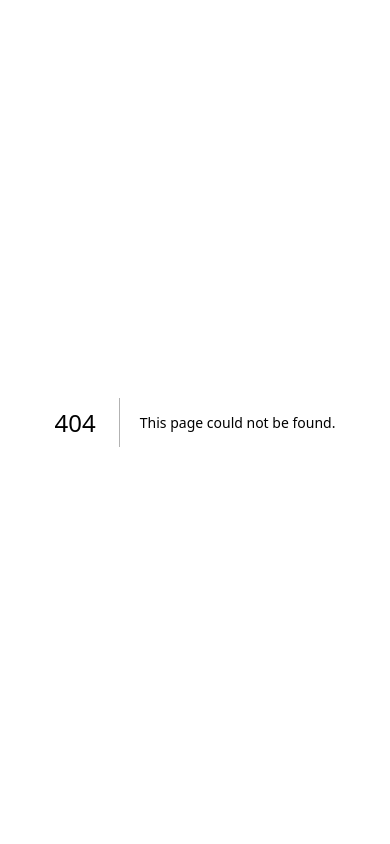
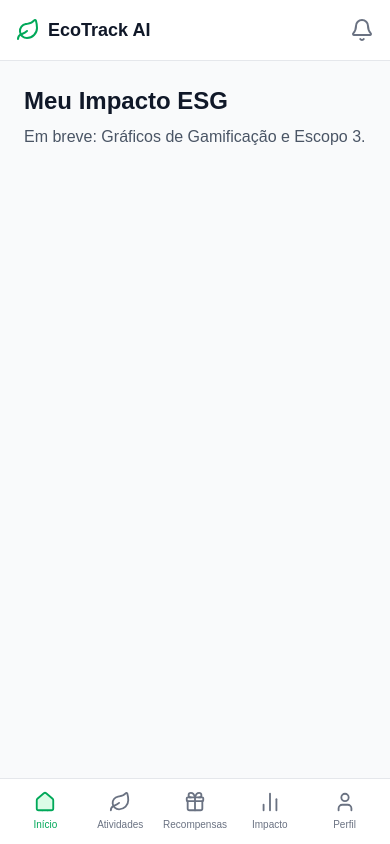
Before and after one commit to willarakaki/ecotrack-frontend, a Next.js app: page /home in a window 390 px wide. Before the commit this address had no page. Built offline with nearby package versions, Linux system fonts and the light colour scheme.

Commit message:
feat(layout): implement global responsive AppLayout with sidebar and bottom nav

```diff
--- /dev/null
+++ b/src/app/(dashboard)/home/page.tsx
@@ -0,0 +1,8 @@
+export default function HomePage() {
+  return (
+    <div className="p-6">
+      <h1 className="text-2xl font-bold text-gray-900">Meu Impacto ESG</h1>
+      <p className="text-gray-600 mt-2">Em breve: Gráficos de Gamificação e Escopo 3.</p>
+    </div>
+  )
+}
--- /dev/null
+++ b/src/app/(dashboard)/layout.tsx
@@ -0,0 +1,18 @@
+"use client"
+
+import { usePathname } from "next/navigation"
+import { AppLayout } from "@/shared/ui/app-layout"
+
+export default function DashboardLayout({
+  children,
+}: {
+  children: React.ReactNode
+}) {
+  const pathname = usePathname()
+
+  return (
+    <AppLayout currentPath={pathname}>
+      {children}
+    </AppLayout>
+  )
+}
--- a/src/domains/auth/ui/login-form.tsx
+++ b/src/domains/auth/ui/login-form.tsx
@@ -1,6 +1,7 @@
 "use client"
 
 import React, { useState } from "react"
+import { useRouter } from "next/navigation"
 import { Mail, Lock, Eye, EyeOff, Building, ShieldCheck, Leaf } from "lucide-react"
 import { Button } from "@/shared/ui/button"
 import { Input } from "@/shared/ui/input"
@@ -9,13 +10,15 @@ export function LoginForm() {
   const [showPassword, setShowPassword] = useState(false)
   const [isLoading, setIsLoading] = useState(false)
 
+  const router = useRouter()
+
   const handleSubmit = (e: React.FormEvent) => {
     e.preventDefault()
     // Mocking do loading state
     setIsLoading(true)
     setTimeout(() => {
       setIsLoading(false)
-      // Aqui integrariamos a API via React Query/Axios futuramente
+      router.push("/home")
     }, 1500)
   }
 
--- /dev/null
+++ b/src/shared/ui/app-layout.tsx
@@ -0,0 +1,104 @@
+import React from "react"
+import Link from "next/link"
+import { Home, Leaf, Gift, BarChart2, User, Bell } from "lucide-react"
+import { cn } from "./button"
+
+interface AppLayoutProps {
+  children: React.ReactNode
+  currentPath?: string
+}
+
+export function AppLayout({ children, currentPath = "/home" }: AppLayoutProps) {
+  const navItems = [
+    { label: "Início", path: "/home", icon: Home },
+    { label: "Atividades", path: "/activities", icon: Leaf },
+    { label: "Recompensas", path: "/marketplace", icon: Gift },
+    { label: "Impacto", path: "/impact", icon: BarChart2 },
+    { label: "Perfil", path: "/profile", icon: User },
+  ]
+
+  return (
+    <div className="min-h-screen bg-gray-50 flex flex-col md:flex-row w-full mx-auto max-w-7xl shadow-sm">
+      {/*
+        Sidebar (Desktop)
+        Fica escondida em telas menores que 'md' (768px).
+      */}
+      <aside className="hidden md:flex flex-col w-64 bg-white border-r border-gray-200">
+        <div className="p-6 flex items-center gap-3">
+          <Leaf className="text-[#00a859]" size={32} />
+          <span className="font-bold text-xl tracking-tight text-gray-900">EcoTrack AI</span>
+        </div>
+
+        <nav className="flex-1 px-4 py-6 space-y-2">
+          {navItems.map((item) => {
+            const isActive = currentPath === item.path
+            return (
+              <Link
+                key={item.path}
+                href={item.path}
+                className={cn(
+                  "flex items-center gap-3 px-4 py-3 rounded-lg font-medium transition-colors",
+                  isActive
+                    ? "bg-green-50 text-[#00a859]"
+                    : "text-gray-600 hover:bg-gray-100"
+                )}
+              >
+                <item.icon size={20} />
+                {item.label}
+              </Link>
+            )
+          })}
+        </nav>
+      </aside>
+
+      {/* Container Principal */}
+      <div className="flex-1 flex flex-col min-h-screen pb-20 md:pb-0 relative">
+        {/* Header Mobile Opcional (Para notificações) */}
+        <header className="md:hidden flex items-center justify-between p-4 bg-white border-b border-gray-200 sticky top-0 z-10">
+          <div className="flex items-center gap-2">
+            <Leaf className="text-[#00a859]" size={24} />
+            <span className="font-bold text-lg text-gray-900">EcoTrack AI</span>
+          </div>
+          <button className="text-gray-500 hover:text-gray-700 focus:outline-none">
+            <Bell size={24} />
+          </button>
+        </header>
+
+        {/* Header Desktop */}
+        <header className="hidden md:flex justify-end p-6 border-b border-gray-200 bg-white sticky top-0 z-10">
+           <button className="p-2 rounded-full text-gray-500 hover:bg-gray-100 transition-colors">
+            <Bell size={24} />
+          </button>
+        </header>
+
+        {/* Conteúdo da Página */}
+        <main className="flex-1 overflow-y-auto">
+          {children}
+        </main>
+
+        {/*
+          Bottom Navigation (Mobile)
+          Fica fixa no fundo em telas pequenas, escondida no Desktop.
+        */}
+        <nav className="md:hidden fixed bottom-0 left-0 right-0 bg-white border-t border-gray-200 px-2 py-2 flex justify-between items-center z-50 pb-safe">
+          {navItems.map((item) => {
+            const isActive = currentPath === item.path
+            return (
+              <Link
+                key={item.path}
+                href={item.path}
+                className={cn(
+                  "flex flex-col items-center justify-center w-full py-1 gap-1 transition-colors",
+                  isActive ? "text-[#00a859]" : "text-gray-500 hover:text-gray-900"
+                )}
+              >
+                <item.icon size={22} className={cn(isActive && "fill-green-100")} />
+                <span className="text-[10px] font-medium">{item.label}</span>
+              </Link>
+            )
+          })}
+        </nav>
+      </div>
+    </div>
+  )
+}
```
Also changed, not shown: 1 other file (tests, documents, lock files or other folders).
